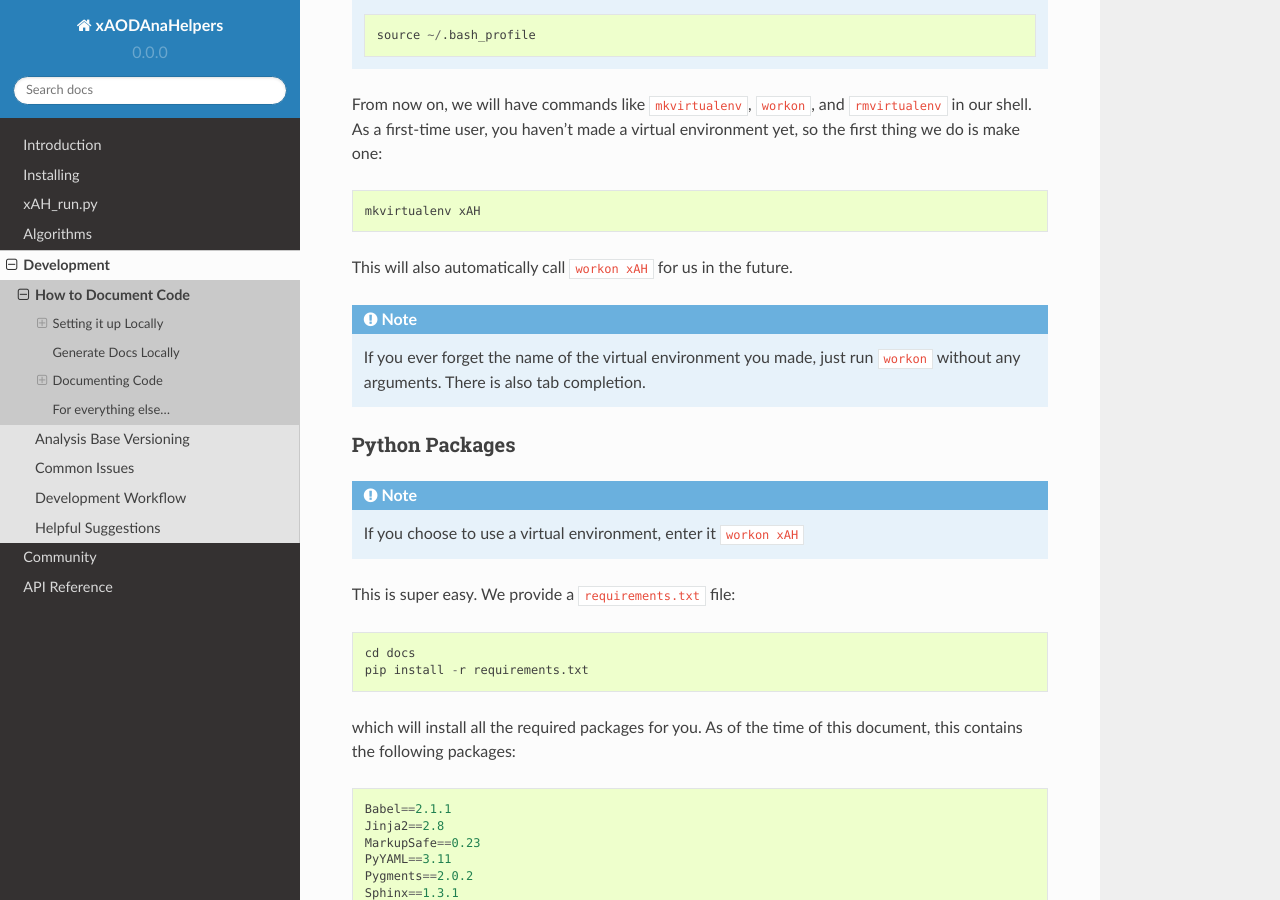
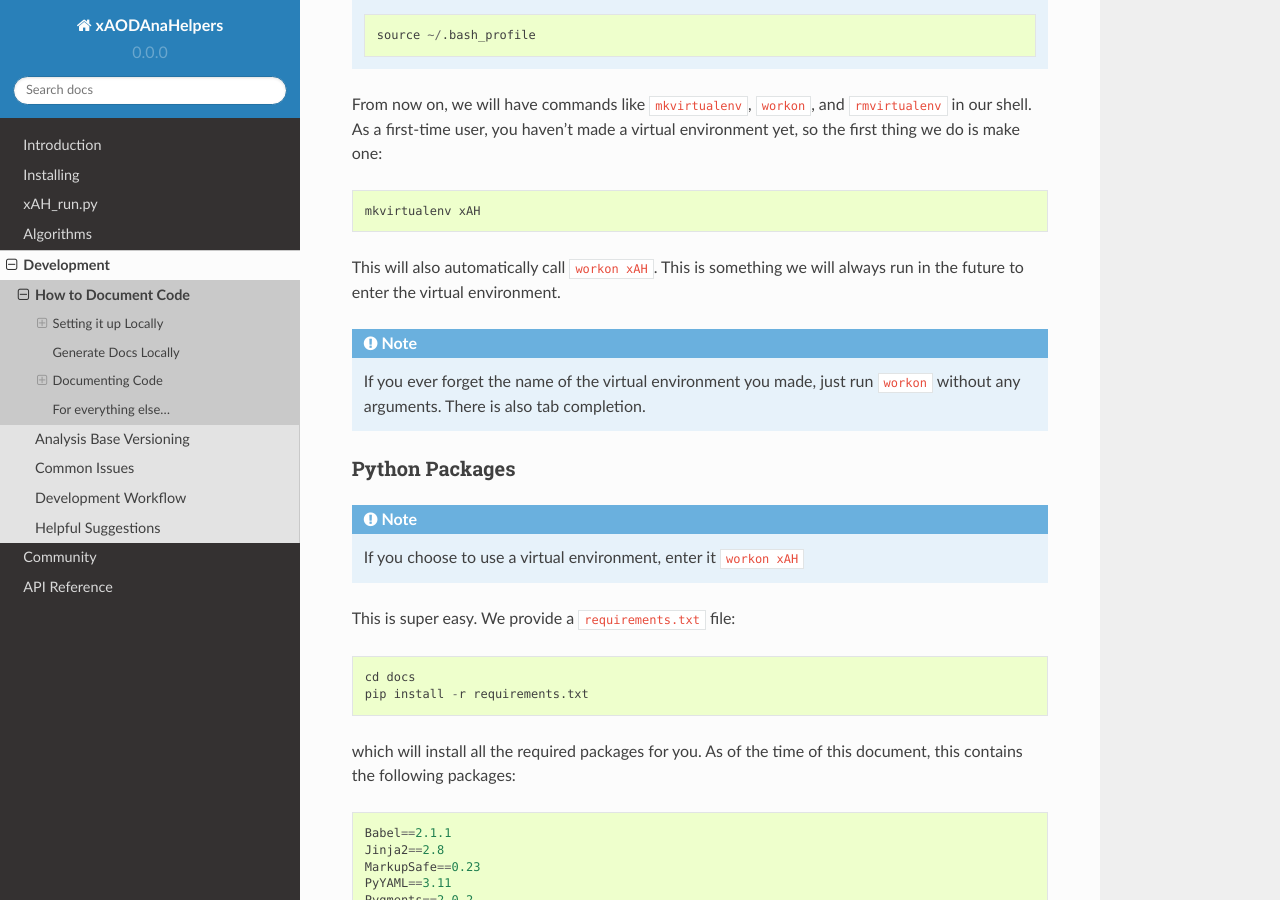
Before and after one commit to UCATLAS/xAODAnaHelpers, a Sphinx documentation site: the page built from docs/HowToDocumentation.rst, in a window 1280 px wide and 900 px high, scrolled down 1471 px. Built offline with Sphinx 7.4.7 and the Read the Docs theme 2.0.0, drawn with Linux system fonts in a browser that asks for light colours; some of the changed text lies outside the part shown.

Commit message:
More typos dang it

```diff
--- a/docs/HowToDocumentation.rst
+++ b/docs/HowToDocumentation.rst
@@ -51,7 +51,7 @@
 
     mkvirtualenv xAH
 
-This will also automatically call ``workon xAH`` for us in the future.
+This will also automatically call ``workon xAH``. This is something we will always run in the future to enter the virtual environment.
 
 .. note::
 
@@ -92,7 +92,7 @@
 Documenting Code
 ----------------
 
-In most cases, we will want to follow the reStructuredText directives and formatting for doing the code documentation. We just want to use ``doxygen``+``breathe`` to expose those comments to ``sphinx`` to parse and display correctly. In what follows, we provide a set of guidelines (really, examples) to make it easier to document our code specifically.
+In most cases, we will want to follow the reStructuredText directives and formatting for doing the code documentation. We just want to use ``doxygen`` + ``breathe`` to expose those comments to ``sphinx`` to parse and display correctly. In what follows, we provide a set of guidelines (really, examples) to make it easier to document our code specifically.
 
 .. note:: All comments for a given class, function, variable should be prior to the given item you're adding documentation for.
 
```
